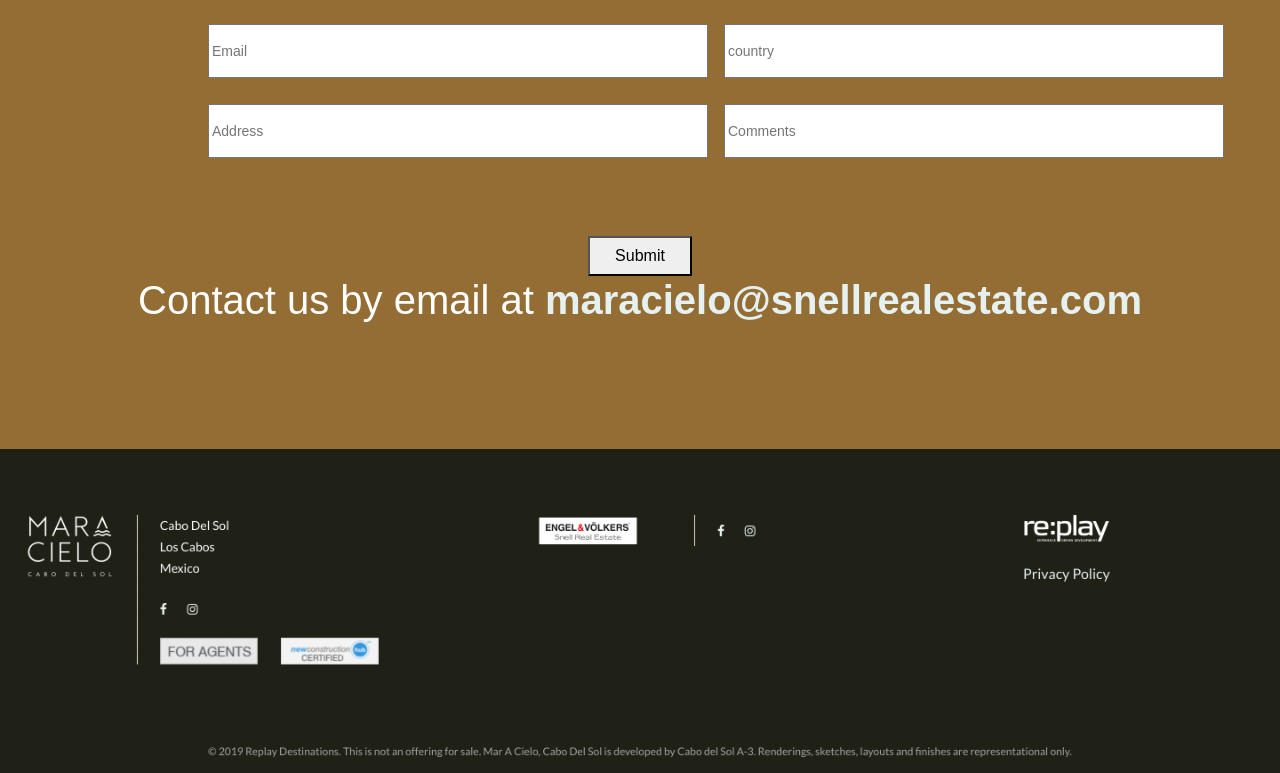
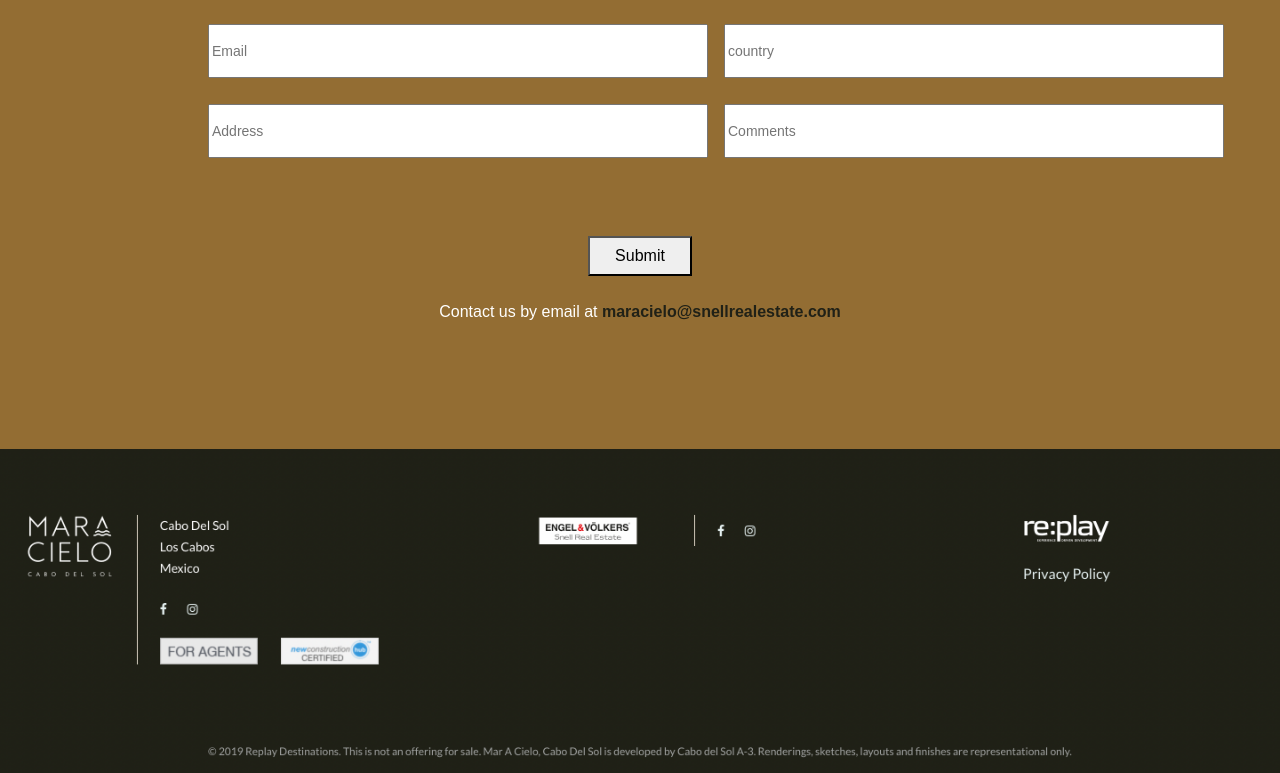
Before and after one commit to snadi043/storydriven, an Angular app: page / in a window 1280 px wide. Shown: the part 2539-3312 px from the top of the page. Built offline with nearby package versions, Linux system fonts and the light colour scheme; no server answers; a web font is replaced by a local one.

Commit message:
Added basic Comments, Written Readme file and Created Gulp file for minification

```diff
--- a/package.json
+++ b/package.json
@@ -6,6 +6,7 @@
     "start": "ng serve",
     "build": "ng build",
     "watch": "ng build --watch --configuration development",
+    "prebuild": "gulp compress",
     "test": "ng test"
   },
   "private": true,
@@ -21,7 +22,6 @@
     "bootstrap": "^5.1.3",
     "font-awesome": "^4.7.0",
     "rxjs": "~6.6.0",
-
     "tslib": "^2.3.0",
     "zone.js": "~0.11.4"
   },
@@ -31,6 +31,8 @@
     "@angular/compiler-cli": "~12.2.0",
     "@types/jasmine": "~3.8.0",
     "@types/node": "^12.11.1",
+    "gulp": "^4.0.2",
+    "gulp-sharp-responsive": "^0.4.0",
     "jasmine-core": "~3.8.0",
     "karma": "~6.3.0",
     "karma-chrome-launcher": "~3.1.0",
--- a/src/app/footer/footer.component.html
+++ b/src/app/footer/footer.component.html
@@ -1 +1,3 @@
+<!-- ### Footer template with screenshot image  ### -->
+
 <img class="images" src="/assets/images/footer.png" alt="footer-iamge"/>
--- a/src/app/form/form.component.html
+++ b/src/app/form/form.component.html
@@ -41,8 +41,8 @@
             <div class="form-footer">
 
               <button class="button" type="submit">Submit</button>
-
-            <p>Contact us by email at <a href="mailto:maracielo@snellrealestate.com"><b>maracielo@snellrealestate.com</b></a></p>
+              <br><br>
+            <span>Contact us by email at </span>     <a href="mailto:maracielo@snellrealestate.com"><b>maracielo@snellrealestate.com</b></a>
           </div>
             </div>
             </body>
--- a/src/app/form/form.component.scss
+++ b/src/app/form/form.component.scss
@@ -35,10 +35,17 @@ display: inline-block;
   display: block;
   margin: 50px;
 }
-// .button {
-//   margin-top: 10px;
-//   justify-content: flex-end;
-//   align-items: baseline;
-// }
+a{
+  color: #202117;
+  font-family: Lato,sans-serif!important;
+  text-align: center!important;
+  font-size: 16px;
+}
 
-.buttonHolder{ text-align: center; }
+.buttonHolder{
+  text-align: center;
+}
+span{
+  color: white;
+  font-size: 16px;
+}
--- a/src/app/header/header.component.html
+++ b/src/app/header/header.component.html
@@ -1,4 +1,7 @@
+<!-- ## Top menu-bar and Navigation Links ## -->
+
 <nav class="navbar navbar-expand-lg fixed-top justify-content-center" (scroll)="onWindowScroll();">
+
   <a class="navbar-brand d-flex w-40 mr-auto" href="/">
     <img src="../../assets/images/MCDS_Web_navLogo.svg" title="Mar A Cielo" alt="Mar A Cielo" class="mara">
     <img src="../../assets/images/MCDS_Web_E&V_navLogo_RedAmpersand.svg" title="Engel and Volkers"
--- a/src/app/home/home.component.html
+++ b/src/app/home/home.component.html
@@ -1,3 +1,5 @@
+<!-- ### UI screen of the application ### -->
+
 <img class="images" src="/assets/images/MCDS_Web_Residences_hero2.jpg" alt="image-1"/>
 <div class="container">
   <h2>BAJA CULTURE IN CONTEMPORARY DESIGN</h2>
```
Also changed, not shown: src/app/home/home.component.ts (+8 -0 lines), 2 other files (tests, documents, lock files or other folders).
